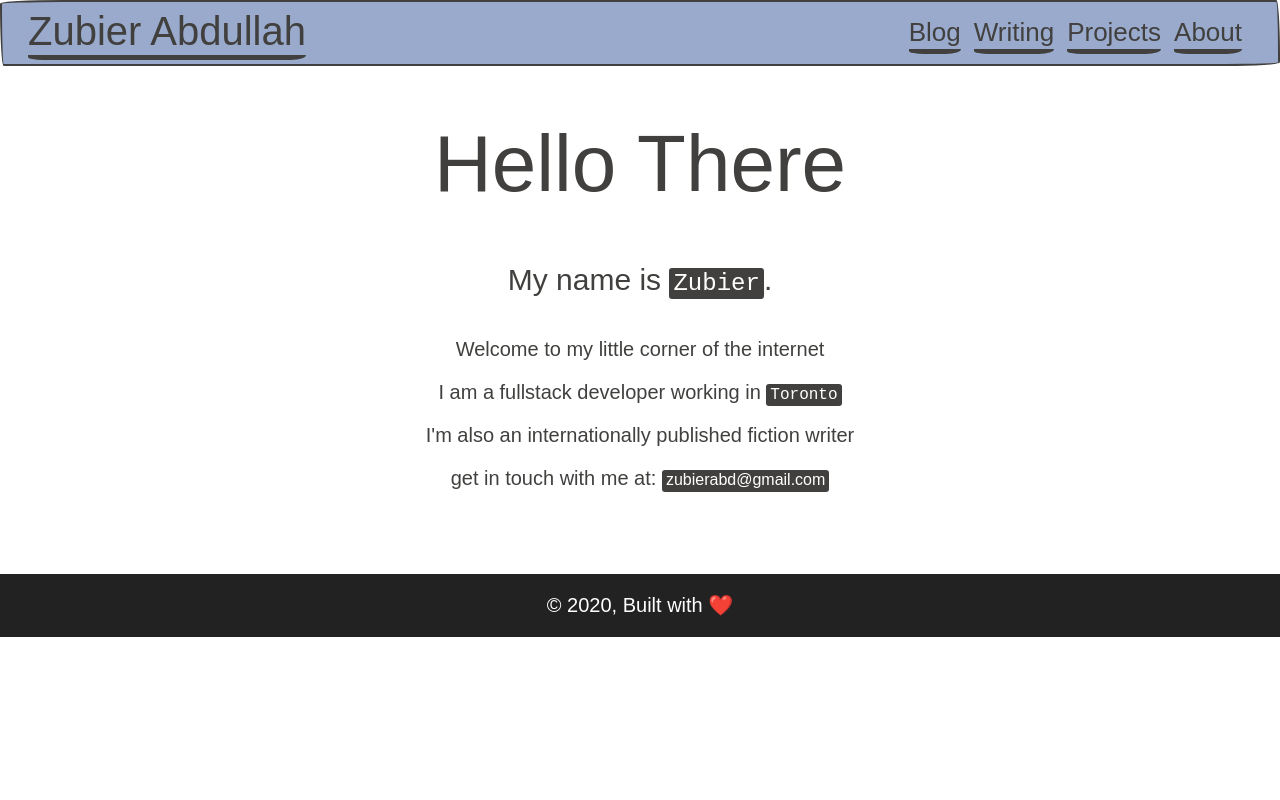
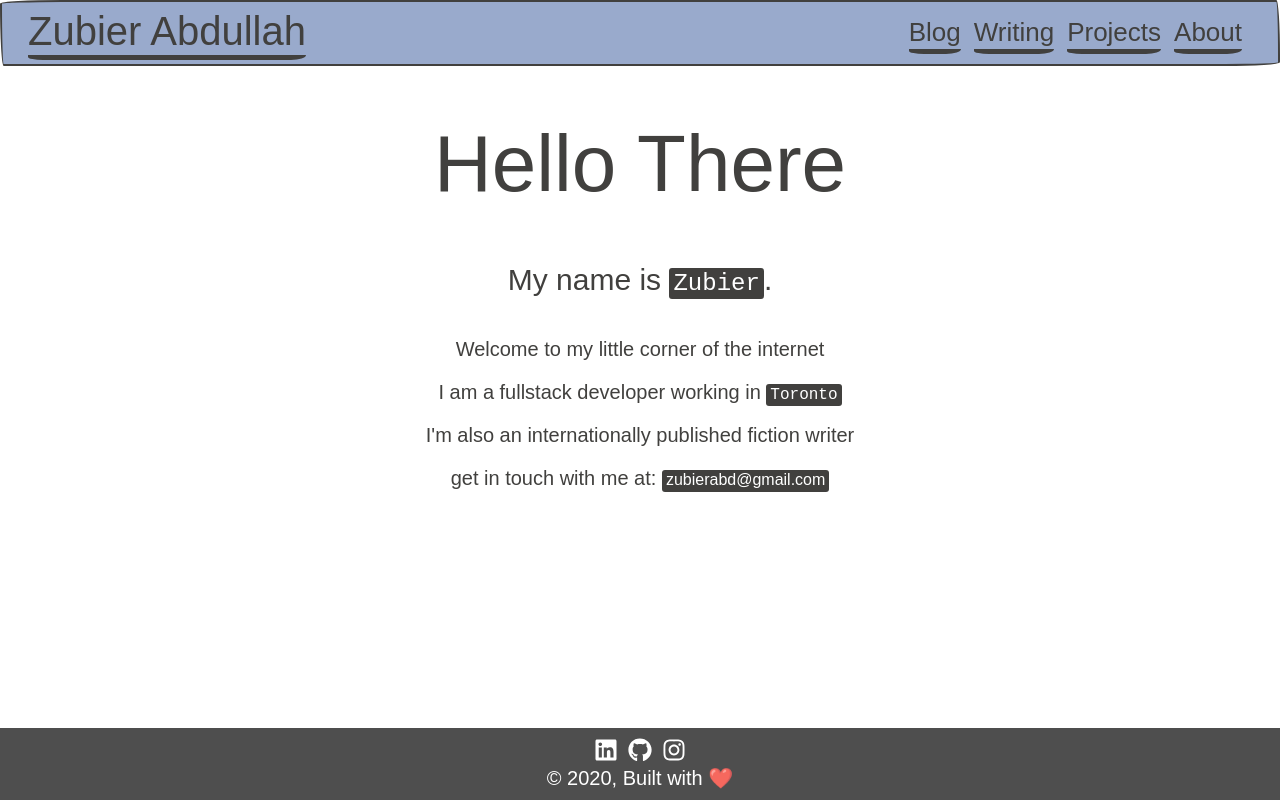
Before and after one commit to ZubierAbd/PersonalSite, a Gatsby site: page / in a window 1280 px wide. Built offline with nearby package versions, Linux system fonts and the light colour scheme; Gatsby itself is replaced by a stand-in of ours; a web font is replaced by a local one.

Commit message:
made changes based on feedback from crew

```diff
--- a/src/components/footer.js
+++ b/src/components/footer.js
@@ -1,20 +1,46 @@
 import React from "react"
+import { FaLinkedin, FaGithub, FaInstagram } from "react-icons/fa"
 
 const footerStyles = {
   textAlign: `center`,
   width: `100vw`,
   background: `#222`,
   color: `white`,
-  padding: `20px`,
-  position: `relative`,
+  padding: `10px`,
+  position: `fixed`,
   bottom: 0,
+  left: `0`,
+  opacity: `0.8`,
 }
 
 const Footer = () => {
   return (
     <div>
       <footer style={footerStyles}>
-        © {new Date().getFullYear()}, Built with ❤️
+        <div style={{ display: `inline` }}>
+          <a
+            style={{ margin: `0 5px` }}
+            role="link"
+            href="https://www.linkedin.com/in/zubierabd/"
+          >
+            <FaLinkedin size="1.2rem" color="white" />
+          </a>
+          <a
+            style={{ margin: `0 5px` }}
+            role="link"
+            href="https://github.com/ZubierAbd"
+          >
+            <FaGithub size="1.2rem" color="white" />
+          </a>
+          <a
+            style={{ margin: `0 5px` }}
+            role="link"
+            href="https://www.instagram.com/zubierabd/"
+          >
+            <FaInstagram size="1.2rem" color="white" />
+          </a>
+        </div>
+        <div> © {new Date().getFullYear()}, Built with ❤️</div>
       </footer>
     </div>
   )
--- a/src/pages/index.js
+++ b/src/pages/index.js
@@ -20,7 +20,10 @@ const IndexPage = () => (
         <p>
           get in touch with me at:{" "}
           <kbd>
-            <a style={{ color: `white` }} href="mailto:zubierabd@gmail.com">
+            <a
+              style={{ color: `white`, cursor: `pointer` }}
+              href="mailto:zubierabd@gmail.com"
+            >
               zubierabd@gmail.com
             </a>
           </kbd>
--- a/src/pages/projects.js
+++ b/src/pages/projects.js
@@ -3,8 +3,8 @@ import Layout from "../components/layout"
 
 const ProjectPage = () => (
   <Layout>
-    <div>
-      <h1>This part of the site is under construction</h1>
+    <div style={{ wordBreak: `break-word  ` }}>
+      <h3>This part of the site is under construction</h3>
     </div>
     <p>
       Sorry.... I will be working on this part of the website next and it should
```
